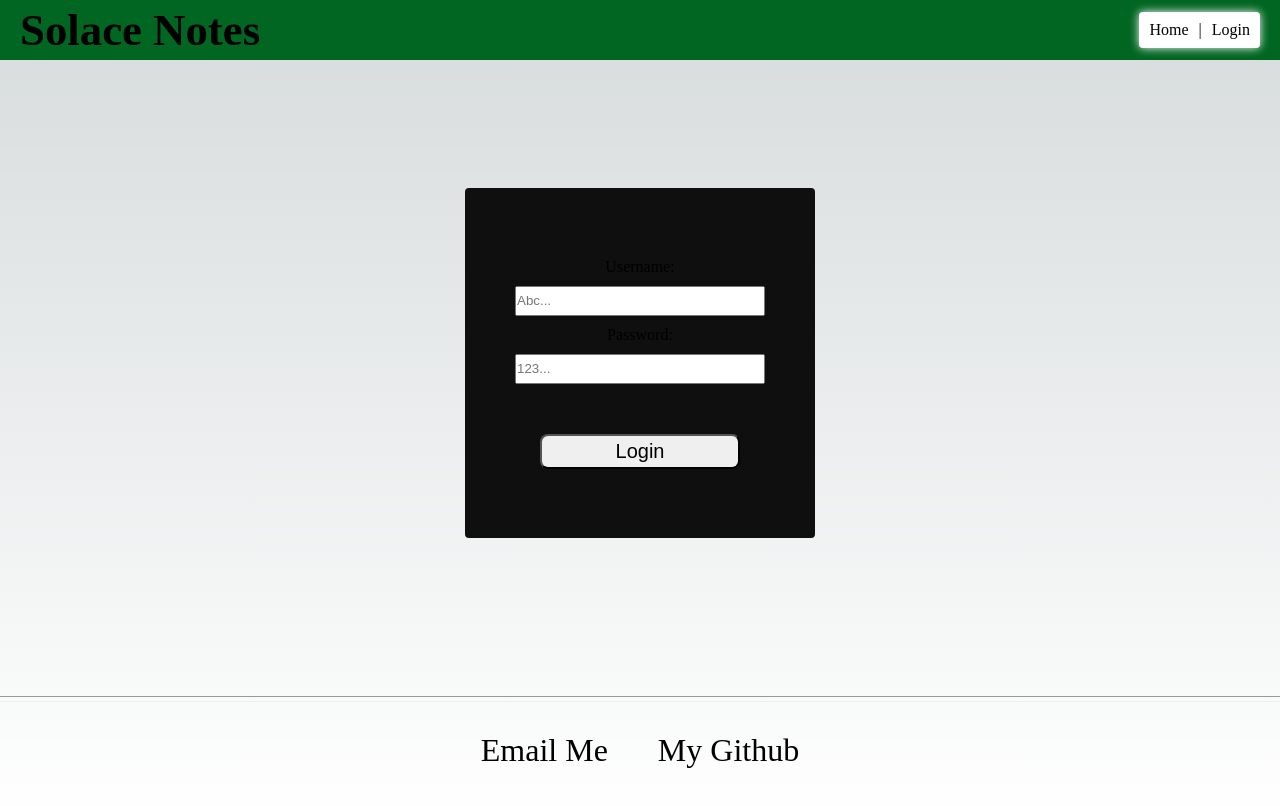
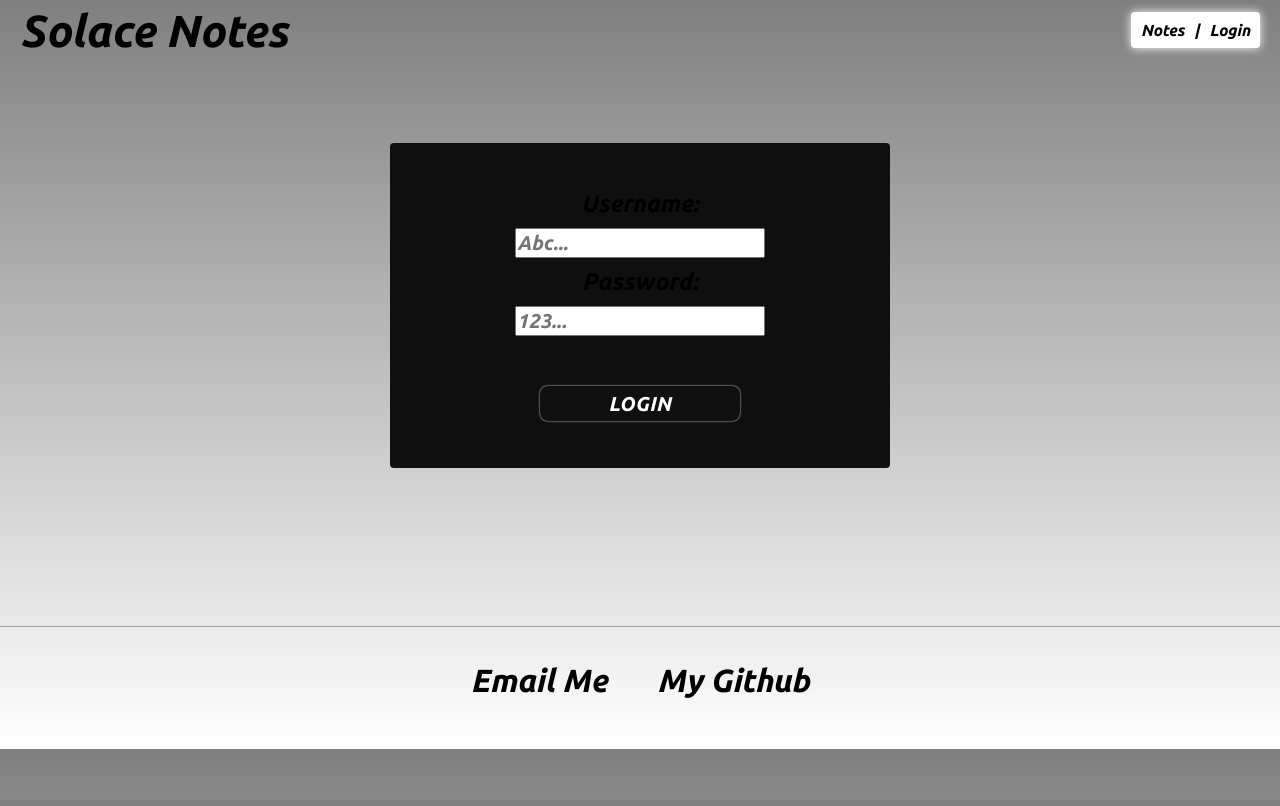
Before and after one commit to AlexArms/solace-notes-app, a Next.js app: page /login in a window 1280 px wide. Shown: the top 806 px of the page. Built offline with nearby package versions, Linux system fonts and the light colour scheme; what @ebay/nice-modal-react would draw is missing.

Commit message:
more adjustments to styling

```diff
--- a/src/components/Buttons/NotePromptButton.tsx
+++ b/src/components/Buttons/NotePromptButton.tsx
@@ -25,7 +25,7 @@ const actionToBgColorMapping: Partial<{
   [value in NoteAction]: string;
 }> = {
   delete: "rgb(255, 0, 0)",
-  create: "rgb(0, 153, 0)",
+  create: "rgb(0, 102, 34)",
   edit: "rgb(82, 122, 122)",
 };
 
--- a/src/components/Buttons/styles.ts
+++ b/src/components/Buttons/styles.ts
@@ -14,6 +14,7 @@ export const StyledButton = styled(Button, {
   padding: "8px 14px",
   color: "#fff",
   backgroundColor: bgColor,
+  cursor: "pointer",
   ":hover": {
     // transform: "translateY(2px)",
     transform: "scale(1.05)",
--- a/src/components/Layout/Header.tsx
+++ b/src/components/Layout/Header.tsx
@@ -6,12 +6,12 @@ const StyledHeader = styled("header")(() => ({
   width: "100%",
   display: "flex",
   justifyContent: "space-between",
-  backgroundColor: "rgb(0, 102, 34)",
+  // backgroundColor: "rgb(0, 102, 34)",
   alignItems: "center",
   padding: "0px 20px",
   height: "60px",
   zIndex: 10,
-  position: "sticky",
+  position: "absolute",
   top: 0,
 }));
 const StyledHeaderTitle = styled("h1")(() => ({
@@ -34,10 +34,12 @@ const StyledNav = styled("nav")(() => ({
 const Header = () => {
   return (
     <StyledHeader>
-      <StyledHeaderTitle>Solace Notes</StyledHeaderTitle>
+      <Link href="/">
+        <StyledHeaderTitle>Solace Notes</StyledHeaderTitle>
+      </Link>
       <StyledNav>
         <Link className="self-center" href="/">
-          Home
+          Notes
         </Link>
         |
         <Link className="self-center" href="/login">
--- a/src/components/Layout/Layout.tsx
+++ b/src/components/Layout/Layout.tsx
@@ -14,6 +14,7 @@ const StyledMain = styled("main")(() => ({
   height: "100%",
   width: "100%",
   display: "flex",
+  paddingTop: "15px",
   flexDirection: "column",
 }));
 const StyledHr = styled("hr")(() => ({
--- a/src/components/Notes/NoteFeed.tsx
+++ b/src/components/Notes/NoteFeed.tsx
@@ -22,8 +22,8 @@ const NoteFeed = () => {
   }
 
   return (
-    <>
-      <div className="text-center">
+    <div>
+      <div style={{ display: "flex", flexWrap: "wrap" }}>
         {notes?.map((note) => {
           return <Note key={note.title} note={note} />;
         })}
@@ -31,7 +31,7 @@ const NoteFeed = () => {
           return <Note key={note.title} note={note} />;
         })}
       </div>
-    </>
+    </div>
   );
 };
 
--- a/src/components/Notes/NoteSearch.tsx
+++ b/src/components/Notes/NoteSearch.tsx
@@ -7,6 +7,7 @@ const StyledSearchInput = styled("input")(() => ({
   borderRadius: "2px",
   border: "1px solid white",
   height: "100%",
+  fontFamily: "Ubuntu, sans-serif",
   fontSize: "1.25rem",
 }));
 
--- a/src/components/modals/NoteModal.tsx
+++ b/src/components/modals/NoteModal.tsx
@@ -27,23 +27,28 @@ const StyledNoteFormContainer = styled(Box)(() => ({
   width: "100%",
   justifyContent: "space-evenly",
   alignItems: "center",
+  fontFamily: "Ubuntu, sans-serif",
 }));
 const StyledFormLabel = styled(FormLabel)(() => ({
   fontSize: "1.25rem",
   color: "#fff",
+  fontFamily: "Ubuntu, sans-serif",
 }));
 const StyledInput = styled(Input)(() => ({
   color: "#fff",
   width: "60%",
+  fontFamily: "Ubuntu, sans-serif",
+
   outline: "1px solid white",
-  fontSize: "1rem",
+  fontSize: "1.25rem",
   borderRadius: "2px",
 }));
 const StyledTextArea = styled(TextareaAutosize)(() => ({
   color: "#fff",
-  fontSize: "1rem",
+  fontSize: "1.25rem",
   width: "100%",
   borderRadius: "2px 2px 0 2px",
+  fontFamily: "Ubuntu, sans-serif",
 }));
 
 interface NoteModalProps {
--- a/src/pages/_document.tsx
+++ b/src/pages/_document.tsx
@@ -9,6 +9,19 @@ export default function Document() {
   return (
     <Html lang="en" style={{ height: "auto" }}>
       <Head></Head>
+      <link
+        rel="preconnect"
+        href="https://fonts.googleapis.com"
+      />
+      <link
+        rel="preconnect"
+        href="https://fonts.gstatic.com"
+        crossOrigin
+      />
+      <link
+        href="https://fonts.googleapis.com/css2?family=Ubuntu:ital,wght@1,700&display=swap"
+        rel="stylesheet"
+      ></link>
       {/* <script
         src="https://accounts.google.com/gsi/client"
         async
@@ -18,6 +31,8 @@ export default function Document() {
           height: "auto",
           display: "flex",
           flexDirection: "column",
+          backgroundColor: "grey !important",
+          fontFamily: "Ubuntu, sans-serif",
         }}
       >
         <Main />
--- a/src/pages/login/index.tsx
+++ b/src/pages/login/index.tsx
@@ -1,16 +1,36 @@
-"use client";
-"useclient";
+import { Button, styled } from "@mui/material";
+
+const StyledLoginButton = styled(Button)(() => ({
+  fontFamily: "Ubuntu, sans-serif",
+  marginTop: "40px",
+  width: "200px",
+  height: "35px",
+  boxShadow: "0px 0px 2px white",
+  borderRadius: "8px",
+  fontSize: "1.25rem",
+  color: "white",
+  ":hover": {
+    transform: "scale(1.05)",
+    transition: "all 100ms linear",
+  },
+}));
+const StyledLoginInput = styled("input")(() => ({
+  width: "250px",
+  height: "30px",
+  fontSize: "1.25rem",
+  fontFamily: "Ubuntu, sans-serif",
+}));
 
 const Login = () => {
   return (
     <div
       style={{
-        width: "25%",
-        minWidth: "350px",
+        width: "30%",
+        minWidth: "500px",
         background: "#0f0f0f",
         borderRadius: "4px",
         margin: "10% auto",
-        aspectRatio: 1 / 1,
+        aspectRatio: 1 / 0.65,
         display: "flex",
         gap: "10px",
         alignItems: "center",
@@ -18,31 +38,35 @@ const Login = () => {
         flexDirection: "column",
       }}
     >
-      <label htmlFor="username">Username: </label>
-      <input
+      <label
+        htmlFor="username"
+        style={{
+          fontSize: "1.5rem",
+          fontFamily: "Ubuntu, sans-serif",
+        }}
+      >
+        Username:{" "}
+      </label>
+      <StyledLoginInput
         type="text"
         placeholder="Abc..."
         name="username"
-        style={{ width: "250px", height: "30px" }}
       />
-      <label htmlFor="password">Password: </label>
-      <input
+      <label
+        htmlFor="password"
+        style={{
+          fontSize: "1.5rem",
+          fontFamily: "Ubuntu, sans-serif",
+        }}
+      >
+        Password:{" "}
+      </label>
+      <StyledLoginInput
         type="text"
         placeholder="123..."
         name="password"
-        style={{ width: "250px", height: "30px" }}
       />
-      <button
-        style={{
-          marginTop: "40px",
-          width: "200px",
-          height: "35px",
-          borderRadius: "8px",
-          fontSize: "1.25rem",
-        }}
-      >
-        Login
-      </button>
+      <StyledLoginButton>Login</StyledLoginButton>
     </div>
   );
 };
--- /dev/null
+++ b/src/styles/Home.module.css
@@ -0,0 +1,3 @@
+* {
+  font-family: "Ubuntu, sans-serif";
+}
--- a/src/types/User.ts
+++ b/src/types/User.ts
@@ -1,8 +1,6 @@
 export interface User {
   firstName: string;
   lastName: string;
-  age: number;
-  dob: Date;
   noteCount: number;
   accountCreatedAt: Date;
 }
```
Also changed, not shown: src/components/Notes/Note.tsx (+36 -18 lines).
